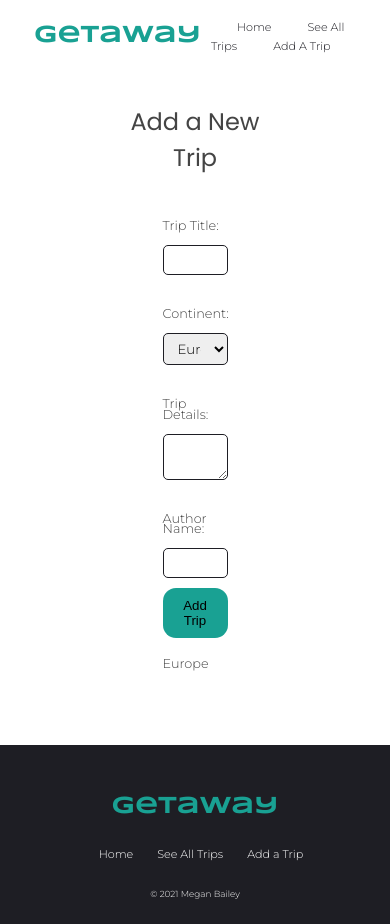
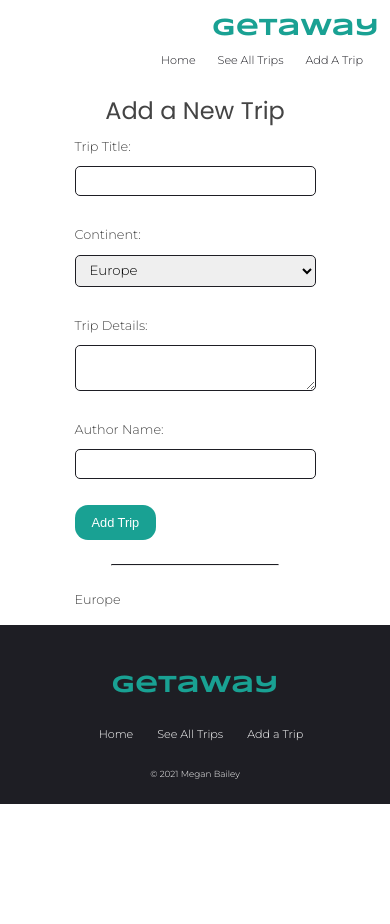
Before and after one commit to mega-bailey/getaway-v1, a React (Create React App) app: page /add in a window 390 px wide. After the commit the page ends 844 px from the top, so only its background shows below. Built offline with nearby package versions, Linux system fonts and the light colour scheme.

Commit message:
style changes Media queries

```diff
--- a/src/Add.js
+++ b/src/Add.js
@@ -70,9 +70,9 @@ const Add = () => {
                     onChange={(e) => setAuthor(e.target.value)}
                 />
 
-                {!isPending &&  <button>Add Trip</button>}
+                {!isPending &&  <button className="mt-2">Add Trip</button>}
                 {isPending &&  <button disabled>Adding Trip...</button>}
-                <div className="mt-2"></div>
+                <div className="mt-3 mb-3"><hr/></div>
                 <p> {title}</p>
                 <p> {details}</p>
                 <p> {continent}</p>
--- a/src/main.scss
+++ b/src/main.scss
@@ -23,6 +23,40 @@ $bp-medium: 56.25em; // 900px
 $bp-small: 37.5em; // 600px
 $bp-smallest: 31.25em; // 500px
 
+//MEDIA QUERIES
+@mixin respond($breakpoint) {
+  @if $breakpoint == xsphone {
+    @media only screen and (max-width: 25em) {
+      @content;
+    } //400px
+  }
+  @if $breakpoint == phone {
+    @media only screen and (max-width: 37.5em) {
+      @content;
+    } //600px
+  }
+  @if $breakpoint == tab-port {
+    @media only screen and (max-width: 56.25em) {
+      @content;
+    } //900px
+  }
+  @if $breakpoint == tab-collapse {
+    @media only screen and (max-width: 65.62em) {
+      @content;
+    } //1050px
+  }
+  @if $breakpoint == tab-land {
+    @media only screen and (max-width: 75em) {
+      @content;
+    } //1200px
+  }
+  @if $breakpoint == big-desktop {
+    @media only screen and (min-width: 112.5em) {
+      @content;
+    } //1800
+  }
+}
+
 * {
   margin: 0;
   padding: 0;
@@ -37,9 +71,18 @@ $bp-smallest: 31.25em; // 500px
 html {
   box-sizing: border-box;
   font-size: 62.5%; // 1rem = 10px, 10px/16px = 62.5%
+  -webkit-text-size-adjust: 100%;
 
-  @media only screen and (max-width: $bp-large) {
+  @include respond(tab-land) {
+    font-size: 56.25%;
+  }
+
+  @include respond(tab-port) {
     font-size: 50%;
+  }
+
+  @include respond(big-desktop) {
+    font-size: 75%;
   }
 }
 
@@ -52,13 +95,38 @@ body {
   min-height: 100vh;
 }
 
+/* ***BOOSTRAP STYLES*** */
+.text-center {
+  text-align: center;
+}
+.text-uppercase {
+  text-transform: uppercase;
+}
+.mt-1 {
+  margin-top: 1rem;
+}
+.mt-2 {
+  margin-top: 2rem;
+}
+.mt-3 {
+  margin-top: 3rem;
+}
+.mb-1 {
+  margin-bottom: 1rem;
+}
+.mb-2 {
+  margin-bottom: 2rem;
+}
+.mb-3 {
+  margin-bottom: 3rem;
+}
+
+/* ***MAIN STYLES*** */
 .app {
   min-height: 100vh;
   // display: flex;
   // flex-direction: column;
 }
-
-//////////*** LAYOUT ***//////////
 .logo {
   color: var(--color-primary);
   font-family: var(--font-logo);
@@ -70,43 +138,107 @@ body {
 }
 .content {
   padding: 4rem 8rem;
+  @include respond(tab-port) {
+    padding: 3rem 3rem;
+  }
+  @include respond(phone) {
+    padding: 2rem 2rem;
+  }
+  @include respond(xsphone) {
+    padding: 1rem 1rem;
+  }
 }
 .page-title {
   font-size: 3rem;
   font-family: var(--font-accent);
   font-weight: 500;
 }
-
+hr {
+  width: 70%;
+  margin: 0 auto;
+  border-top: 1px solid var(--color-dark);
+}
 button {
   background: var(--color-primary);
+  color: var(--color-white);
   border: none;
   padding: 10px 17px;
   border-radius: 13px;
   cursor: pointer;
   transition: all 0.2s ease-in;
+  font-size: 1.6rem;
+  font-weight: 500;
 }
 button:hover {
   background: var(--color-primary-dark);
-  //border: rgba(0, 0, 0, 1);
-  // padding: 10px 15px;
-  // border-radius: 13px;
   cursor: pointer;
   box-shadow: 1px 3px 5px rgba(0, 0, 0, 0.2);
 }
-.trip-details button a {
+button a {
   text-decoration: none;
   color: var(--color-white);
   font-size: 1.6rem;
   font-weight: 500;
 }
 
+/* ***HOME PAGE HEADER/GALLERY IMAGES*** */
+
+.gallery {
+  display: flex;
+  width: 100%;
+}
+.gallery-img {
+  width: 100%;
+  display: block;
+}
+
+/* ***NAVBAR*** */
+.navbar {
+  padding: 1rem;
+  display: flex;
+  align-items: center;
+  margin: 0 auto;
+  background-color: var(--color-white);
+  width: 100%;
+  @include respond(phone) {
+    flex-direction: column;
+    align-items: flex-end;
+    padding: 1rem 1rem 2rem 0;
+  }
+}
+.navbar h1 {
+  color: var(--color-primary);
+  font-family: var(--font-logo);
+  font-size: var(--logo-size);
+}
+.navbar .links {
+  margin-left: auto;
+}
+.navbar a {
+  margin-left: 16px;
+  text-decoration: none;
+  padding: 1rem;
+  font-size: 1.4rem;
+  font-weight: 500;
+  color: var(--color-dark);
+  transition: all 0.2s ease-in;
+  @include respond(phone) {
+    padding: 3px;
+  }
+}
+.navbar a:last-child {
+  margin-right: 16px;
+}
+.navbar a:visited {
+  color: var(--color-dark);
+}
+.navbar a:hover {
+  color: var(--color-primary);
+}
+
 /* ***HOME PAGE *** */
 .heading-primary h2 {
   font-size: 2rem;
-}
-hr {
-  width: 70%;
-  margin: 0 auto;
 }
 
 /* ***TRIP LIST-PREVIEW STYLE*** */
@@ -146,6 +278,9 @@ hr {
   font-family: var(--font-accent);
   font-size: 1.8rem;
   font-weight: 500;
+  @include respond(phone) {
+    font-size: 1.4rem;
+  }
 }
 .alltrips-list a {
   color: var(--font-primary);
@@ -159,12 +294,21 @@ hr {
   display: flex;
   width: 100%;
   justify-content: space-between;
+  @include respond(tab-port) {
+    display: inline;
+  }
 }
 .trip-details-text {
   width: 50%;
+  @include respond(tab-port) {
+    width: 100%;
+  }
 }
 .trip-details-img {
   width: 40%;
+  @include respond(tab-port) {
+    width: 100%;
+  }
 }
 .trip-details h2 {
   font-size: 3rem;
@@ -191,6 +335,12 @@ hr {
 }
 .add form {
   padding: 5rem;
+  @include respond(tab-port) {
+    padding: 3rem;
+  }
+  @include respond(phone) {
+    padding: 1rem 1rem;
+  }
 }
 .add label {
   text-align: left;
@@ -216,53 +366,6 @@ hr {
 
 .add p {
   font-size: 1.6rem;
-}
-
-/* ***HOME PAGE HEADER/GALLERY IMAGES*** */
-
-.gallery {
-  display: flex;
-  width: 100%;
-}
-.gallery-img {
-  width: 100%;
-  display: block;
-}
-
-/* ***NAVBAR*** */
-.navbar {
-  padding: 1rem;
-  display: flex;
-  align-items: center;
-  margin: 0 auto;
-  background-color: var(--color-white);
-  width: 100%;
-}
-.navbar h1 {
-  color: var(--color-primary);
-  font-family: var(--font-logo);
-  font-size: var(--logo-size);
-}
-.navbar .links {
-  margin-left: auto;
-}
-.navbar a {
-  margin-left: 16px;
-  text-decoration: none;
-  padding: 10px;
-  font-size: 1.4rem;
-  font-weight: 500;
-  color: var(--color-dark);
-  transition: all 0.2s ease-in;
-}
-.navbar a:last-child {
-  margin-right: 16px;
-}
-.navbar a:visited {
-  color: var(--color-dark);
-}
-.navbar a:hover {
-  color: var(--color-primary);
 }
 
 /* ***FOOTER*** */
@@ -298,29 +401,3 @@ hr {
   padding-top: 3rem;
   font-size: 1.1rem;
 }
-
-/* ***BOOSTRAP STYLES*** */
-.text-center {
-  text-align: center;
-}
-.text-uppercase {
-  text-transform: uppercase;
-}
-.mt-1 {
-  margin-top: 1rem;
-}
-.mt-2 {
-  margin-top: 2rem;
-}
-.mt-3 {
-  margin-top: 3rem;
-}
-.mb-1 {
-  margin-bottom: 1rem;
-}
-.mb-2 {
-  margin-bottom: 2rem;
-}
-.mb-3 {
-  margin-bottom: 3rem;
-}
```
